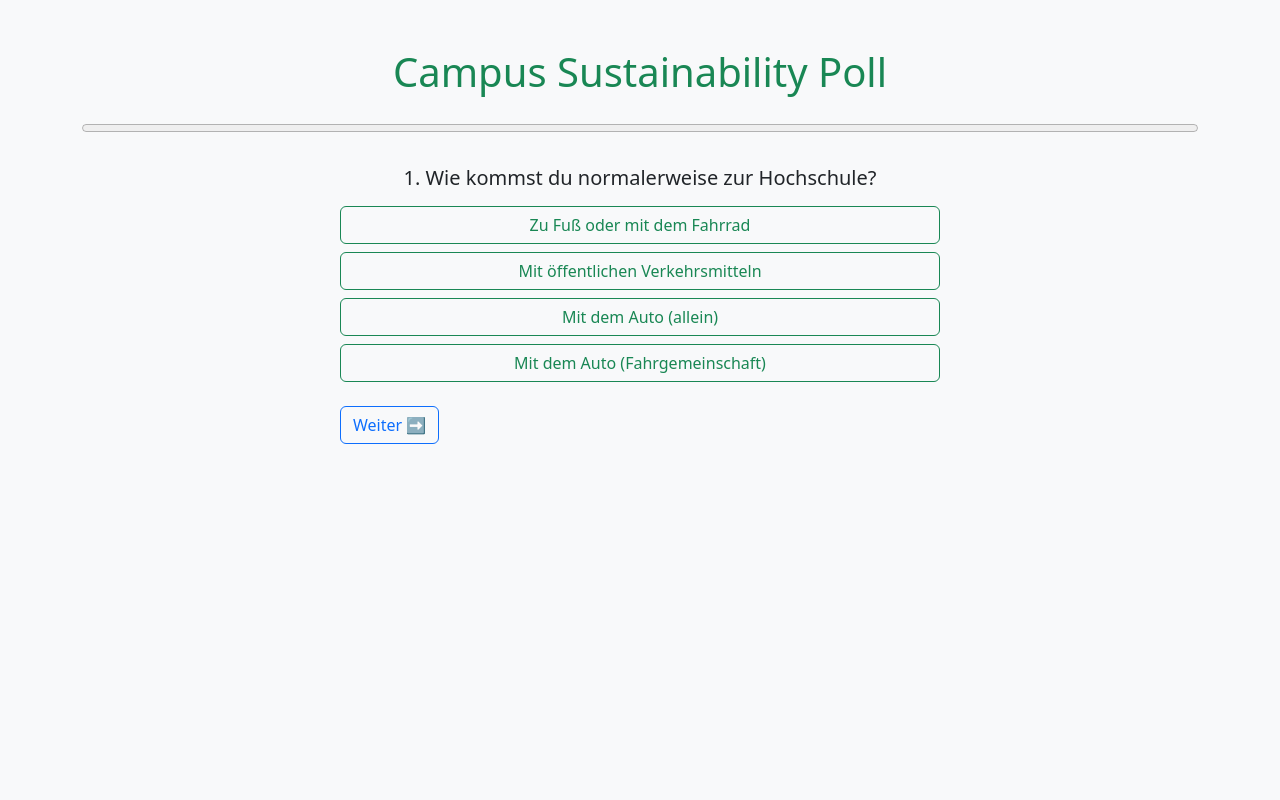
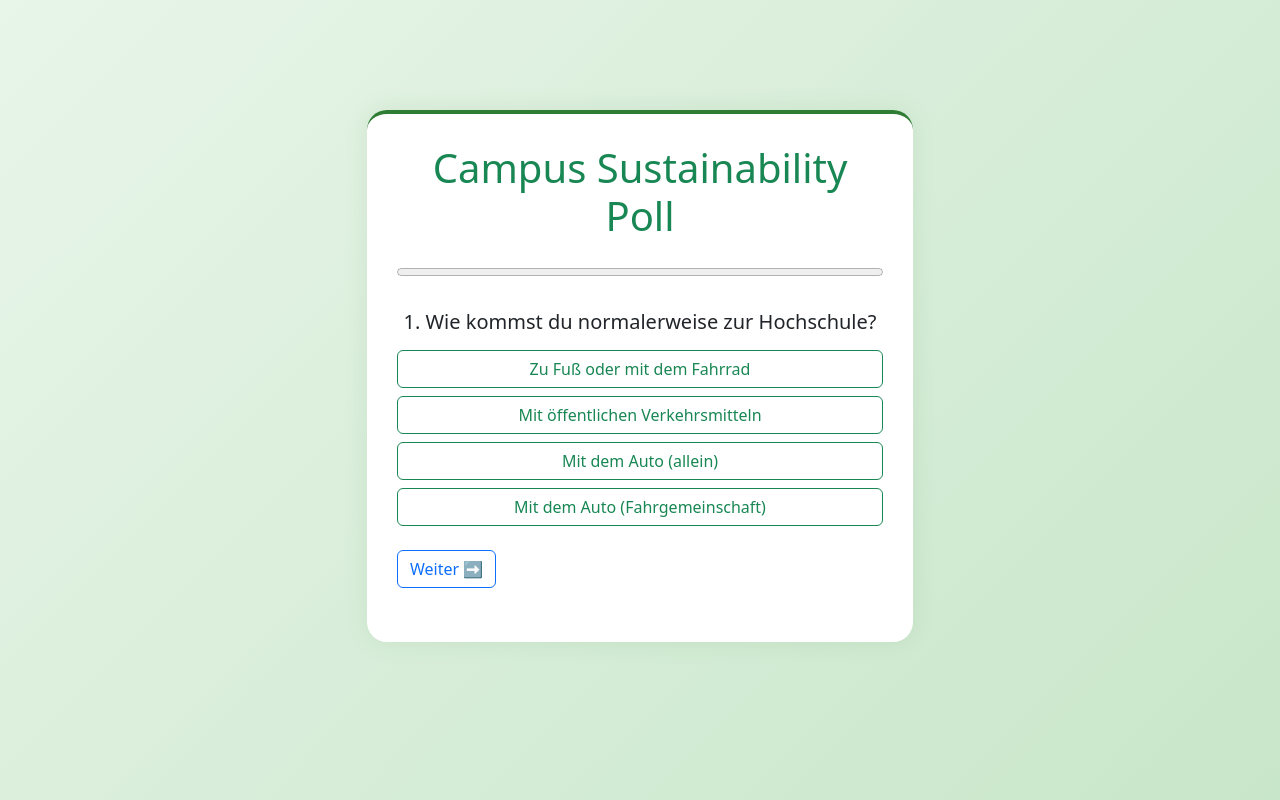
Before and after one commit to wyssd/ost_sustainability_quiz, a Django app: template quiz/templates/quiz/poll.html in a window 1280 px wide. Run offline with Django 5.2, Linux system fonts and the light colour scheme; the template is opened without the code that fills it, so the values that code supplies are empty; data comes from the database, SQL or seed files in the repository.

Commit message:
style poll.html to match index.html layout

```diff
--- a/quiz/templates/quiz/poll.html
+++ b/quiz/templates/quiz/poll.html
@@ -5,11 +5,46 @@
     <meta charset="UTF-8">
     <title>Campus Sustainability Poll</title>
     <meta name="viewport" content="width=device-width, initial-scale=1">
+    <!-- Bootstrap CSS -->
     <link href="https://cdn.jsdelivr.net/npm/bootstrap@5.3.0/dist/css/bootstrap.min.css" rel="stylesheet">
+    <style>
+        body {
+            background-color: #f0faf0;
+            min-height: 100vh;
+            display: flex;
+            align-items: center;
+            background-image: linear-gradient(135deg, #e8f5e9 0%, #c8e6c9 100%);
+        }
+        .welcome-container {
+            background-color: white;
+            border-radius: 20px;
+            box-shadow: 0 0 25px rgba(46, 125, 50, 0.1);
+            border-top: 4px solid #2e7d32;
+            padding: 30px;
+        }
+        .btn-eco {
+            background-color: #388e3c;
+            color: white;
+            padding: 14px 35px;
+            font-size: 1.1rem;
+            transition: all 0.3s ease;
+        }
+        .btn-eco:hover {
+            background-color: #2e7d32;
+            transform: translateY(-2px);
+        }
+        .form-check-input:checked {
+            background-color: #388e3c;
+            border-color: #2e7d32;
+        }
+    </style>
 </head>
-<body class="bg-light">
+<body>
 
-<div class="container py-5">
+<div class="container">
+    <div class="row justify-content-center">
+        <div class="col-md-8 col-lg-6">
+            <div class="welcome-container mb-5">
                 <h1 class="mb-4 text-center text-success">Campus Sustainability Poll</h1>
 
                 <progress id="progress-bar" value="0" max="100" class="w-100 mb-4">0%</progress>
@@ -19,12 +54,15 @@
 
                     <div class="mt-4 text-center">
                         {% csrf_token %}
-            <button type="submit" id="submit-button" class="btn btn-success btn-lg d-none">
+                        <button type="submit" id="submit-button" class="btn btn-eco btn-lg d-none">
                             Auswertung anzeigen 🌱
                         </button>
                     </div>
                 </form>
             </div>
+        </div>
+    </div>
+</div>
 
 <script src="{% static 'js/poll.js' %}" type="module" defer></script>
 </body>
```
Lines whose indentation alone changed are shown as unchanged.
